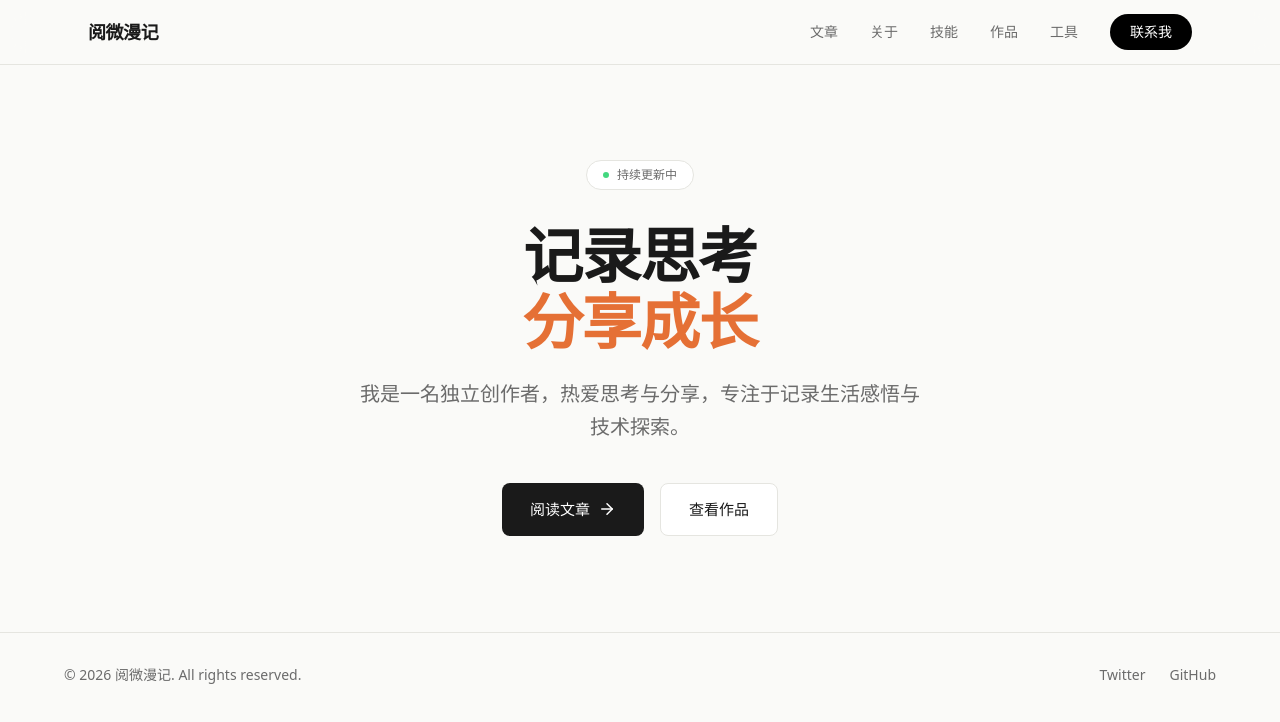
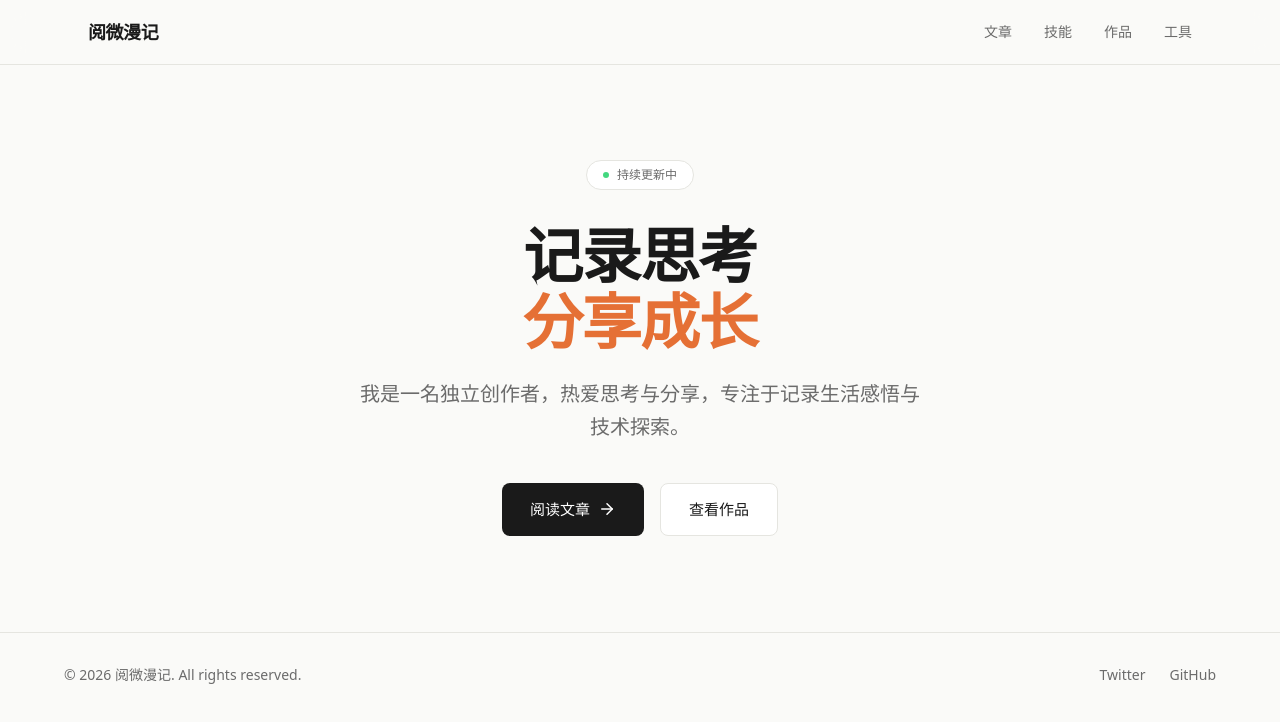
Before and after one commit to tinyking/geek, a Next.js app: page / in a window 1280 px wide. Shown: the top 722 px of the page. Built offline with nearby package versions, Linux system fonts and the light colour scheme.

Commit message:
chore: 隐藏关于我和联系我导航链接
Co-Authored-By: Claude Opus 4.7 <noreply@anthropic.com>

```diff
--- a/app/components/Navbar.tsx
+++ b/app/components/Navbar.tsx
@@ -13,12 +13,6 @@ export default function Navbar() {
             className="text-sm text-[#6B6B6B] hover:text-black transition-colors"
           >
             文章
-          </Link>
-          <Link
-            href="/about"
-            className="text-sm text-[#6B6B6B] hover:text-black transition-colors"
-          >
-            关于
           </Link>
           <Link
             href="/skills"
@@ -38,12 +32,6 @@ export default function Navbar() {
           >
             工具
           </Link>
-          <Link
-            href="/contact"
-            className="bg-black text-white px-5 py-2 rounded-full text-sm font-medium hover:opacity-80 transition-opacity"
-          >
-            联系我
-          </Link>
         </div>
       </div>
     </nav>
```
